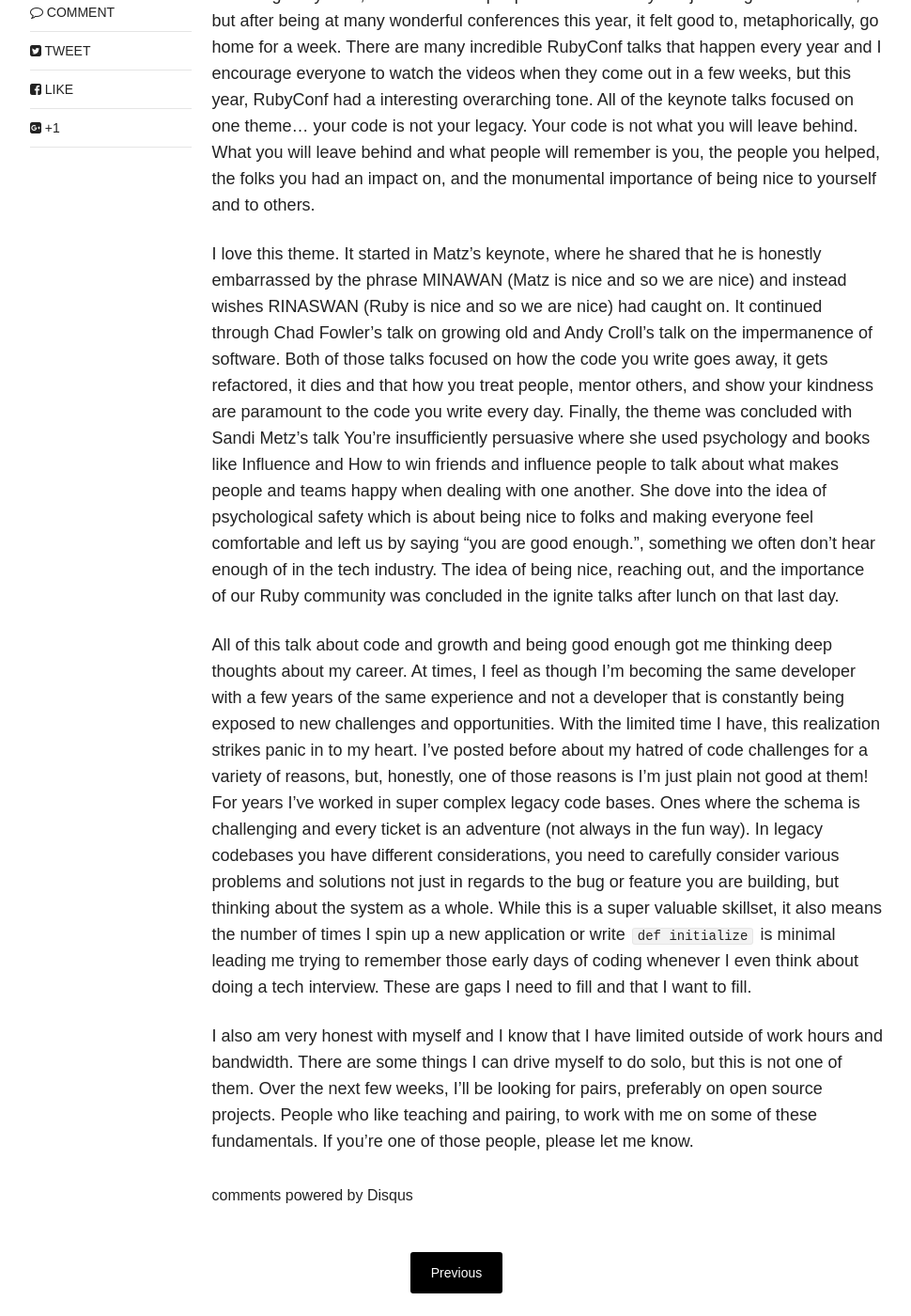
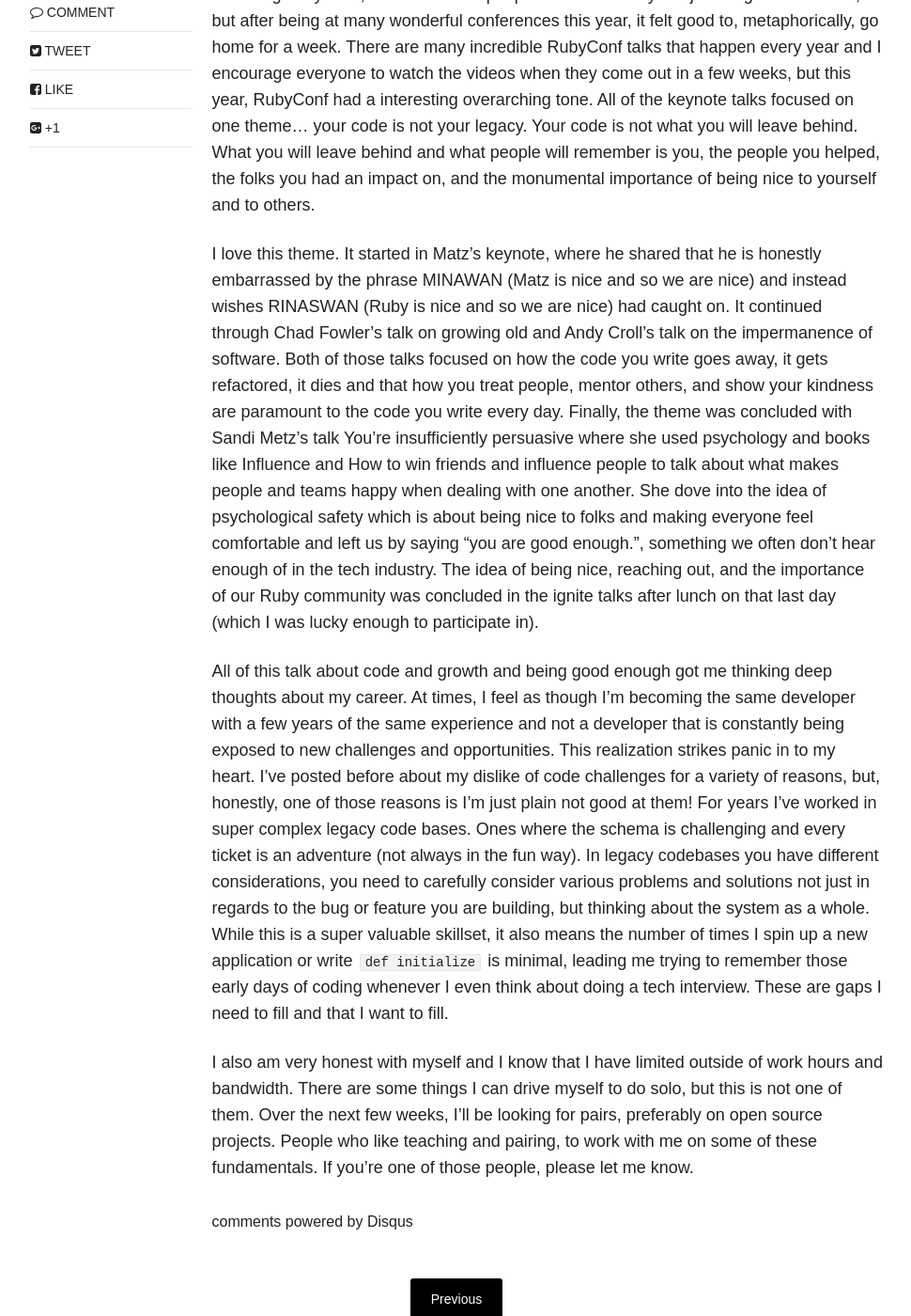
Before and after one commit to asheren/asheren.github.io, a Jekyll site: the page built from _posts/blog/2017-11-24-rubyconf-2017.md, in a window 1280 px wide and 1400 px high, scrolled down 748 px. Shown: the whole window at 94% size, without its empty margins (154-1124 px from the left). Built offline with Jekyll 4.4.1, drawn with Linux system fonts in a browser that asks for light colours; nearby versions of some CDN libraries; comment, search, counter and statistics services are not loaded.

Commit message:
slight updates

```diff
--- a/_posts/blog/2017-11-24-rubyconf-2017.md
+++ b/_posts/blog/2017-11-24-rubyconf-2017.md
@@ -14,8 +14,8 @@ tags:
 
 RubyConf is my "feels like home" conf. I'm not sure if it's because the ruby community is where I got my start, or because the people and community are just so gosh-darn nice, but after being at many wonderful conferences this year, it felt good to, metaphorically,  go home for a week. There are many incredible RubyConf talks that happen every year and I encourage everyone to watch the videos when they come out in a few weeks, but this year, RubyConf had a interesting overarching tone. All of the keynote talks focused on one theme… your code is not your legacy. Your code is not what you will leave behind. What you will leave behind and what people will remember is you, the people you helped, the folks you had an impact on, and the monumental importance of being nice to yourself and to others.
 
-I love this theme. It started in Matz's keynote, where he shared that he is honestly embarrassed by the phrase MINAWAN (Matz is nice and so we are nice) and instead wishes RINASWAN (Ruby is nice and so we are nice) had caught on. It continued through Chad Fowler's talk on growing old and Andy Croll's talk on the impermanence of software. Both of those talks focused on how the code you write goes away, it gets refactored, it dies and that how you treat people, mentor others, and show your kindness are paramount to the code you write every day. Finally, the theme was concluded with Sandi Metz's talk You're insufficiently persuasive where she used psychology and books like Influence and How to win friends and influence people to talk about what makes people and teams happy when dealing with one another. She dove into the idea of psychological safety which is about being nice to folks and making everyone feel comfortable and left us by saying "you are good enough.”, something we often don't hear enough of in the tech industry. The idea of being nice, reaching out, and the importance of our Ruby community was concluded in the ignite talks after lunch on that last day.
+I love this theme. It started in Matz's keynote, where he shared that he is honestly embarrassed by the phrase MINAWAN (Matz is nice and so we are nice) and instead wishes RINASWAN (Ruby is nice and so we are nice) had caught on. It continued through Chad Fowler's talk on growing old and Andy Croll's talk on the impermanence of software. Both of those talks focused on how the code you write goes away, it gets refactored, it dies and that how you treat people, mentor others, and show your kindness are paramount to the code you write every day. Finally, the theme was concluded with Sandi Metz's talk You're insufficiently persuasive where she used psychology and books like Influence and How to win friends and influence people to talk about what makes people and teams happy when dealing with one another. She dove into the idea of psychological safety which is about being nice to folks and making everyone feel comfortable and left us by saying "you are good enough.”, something we often don't hear enough of in the tech industry. The idea of being nice, reaching out, and the importance of our Ruby community was concluded in the ignite talks after lunch on that last day (which I was lucky enough to participate in).
 
-All of this talk about code and growth and being good enough got me thinking deep thoughts about my career. At times, I feel as though I'm becoming the same developer with a few years of the same experience and not a developer that is constantly being exposed to new challenges and opportunities. With the limited time I have, this realization strikes panic in to my heart. I've posted before about my hatred of code challenges for a variety of reasons, but, honestly, one of those reasons is I'm just plain not good at them! For years I've worked in super complex legacy code bases. Ones where the schema is challenging and every ticket is an adventure (not always in the fun way). In legacy codebases you have different considerations, you need to carefully consider various problems and solutions not just in regards to the bug or feature you are building, but thinking about the system as a whole. While this is a super valuable skillset, it also  means the number of times I spin up a new application or write `def initialize` is minimal leading me trying to remember those early days of coding whenever I even think about doing a tech interview. These are gaps I need to fill and that I want to fill.
+All of this talk about code and growth and being good enough got me thinking deep thoughts about my career. At times, I feel as though I'm becoming the same developer with a few years of the same experience and not a developer that is constantly being exposed to new challenges and opportunities. This realization strikes panic in to my heart. I've posted before about my dislike of code challenges for a variety of reasons, but, honestly, one of those reasons is I'm just plain not good at them! For years I've worked in super complex legacy code bases. Ones where the schema is challenging and every ticket is an adventure (not always in the fun way). In legacy codebases you have different considerations, you need to carefully consider various problems and solutions not just in regards to the bug or feature you are building, but thinking about the system as a whole. While this is a super valuable skillset, it also  means the number of times I spin up a new application or write `def initialize` is minimal, leading me trying to remember those early days of coding whenever I even think about doing a tech interview. These are gaps I need to fill and that I want to fill.
 
 I also am very honest with myself and I know that I have limited outside of work hours and bandwidth. There are some things I can drive myself to do solo, but this is not one of them. Over the next few weeks, I'll be looking for pairs, preferably on open source projects. People who like teaching and pairing, to work with me on some of these fundamentals. If you're one of those people, please let me know.
```
